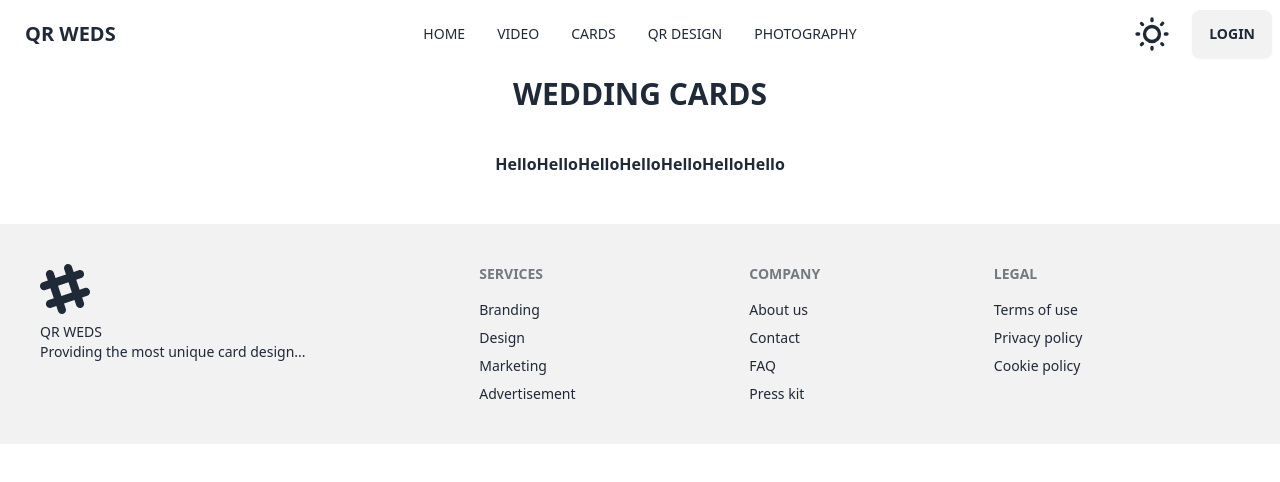
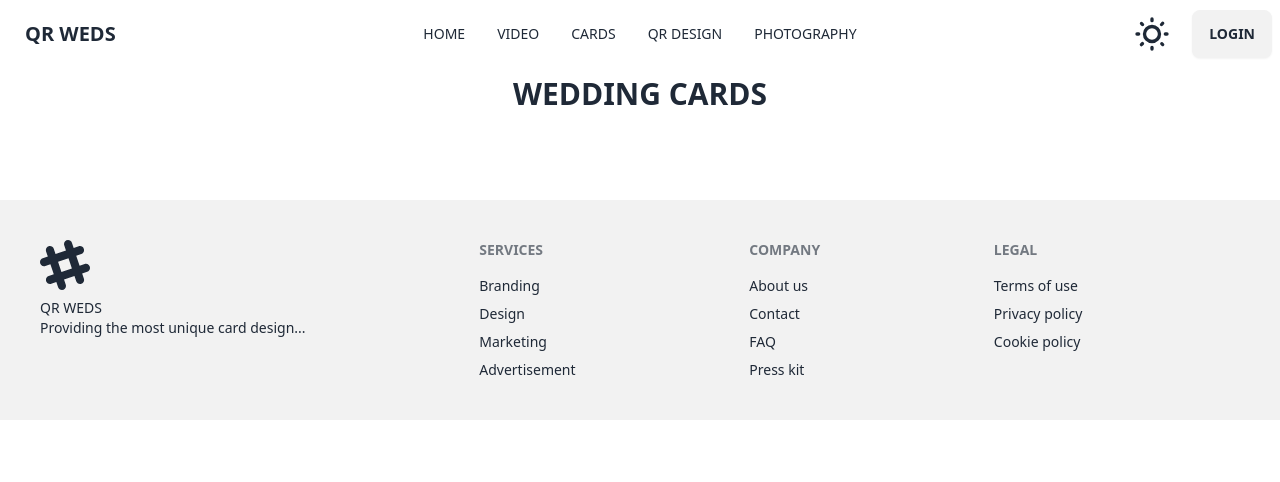
Before and after one commit to mdarmaan6204/qr-weds-client, a React (Vite) app: page /cards in a window 1280 px wide. Shown: the top 482 px of the page. Built offline with nearby package versions, Linux system fonts and the light colour scheme.

Commit message:
Fixing Issue

```diff
--- a/src/pages/Card.jsx
+++ b/src/pages/Card.jsx
@@ -1,4 +1,3 @@
-import { Button, Carousel } from "@material-tailwind/react";
 const Card = ({ info }) => {
   return (
     // <div className="flex md:w-1/5 md:mx-4 mx-2 my-4  md:my-10 w-5/12 group hover:scale-105 duration-1000 py-1 h-[12rem] md:h-[30rem]">
@@ -65,7 +64,7 @@ const Card = ({ info }) => {
     //   />
     // </Carousel>
     // </div>
-   <Button>Hello</Button>
+    <div></div>
   );
 };
 
```
